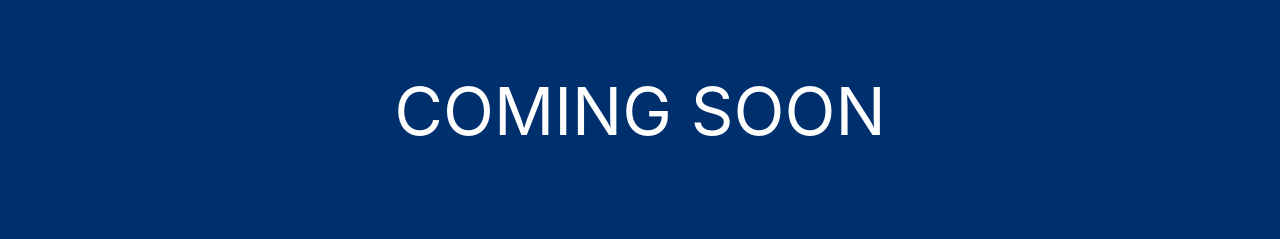
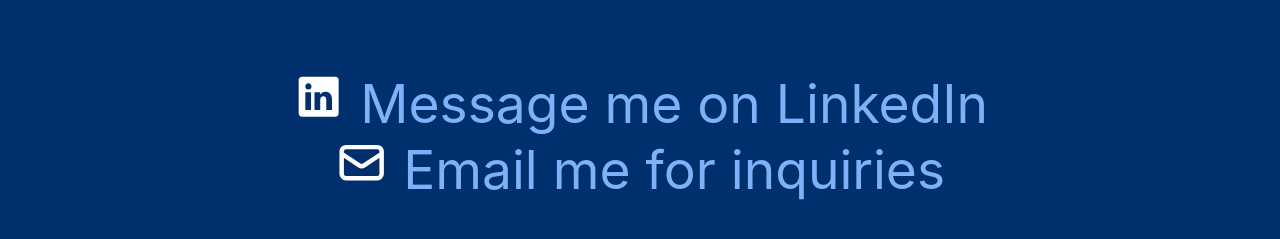
Before and after one commit to alenischavarria/alenischavarria.github.io, a React (Create React App) app in the folder my-portfolio/: page / in a window 1280 px wide. Shown: the part 2773-3012 px from the top of the page. Before the commit the page ends 2991 px from the top, so only its background shows below. Built offline with nearby package versions, Linux system fonts and the light colour scheme.

Commit message:
added links to Github and Email

```diff
--- a/my-portfolio/package.json
+++ b/my-portfolio/package.json
@@ -9,6 +9,7 @@
     "express": "^4.18.2",
     "react": "^18.2.0",
     "react-dom": "^18.2.0",
+    "react-icons": "^5.0.1",
     "react-scripts": "5.0.1",
     "web-vitals": "^2.1.4"
   },
--- a/my-portfolio/src/App.css
+++ b/my-portfolio/src/App.css
@@ -286,13 +286,32 @@
   right: 0;
 }
 
-/* Example of media query for smaller screens */
+
+.LinkedInContact{
+  font-size: 40pt;
+}
+.LinkedInContact a{
+  text-decoration: none;
+  color:#80B0F8;
+  text-align: center;
+}
+
+.EmailContact{
+  font-size: 40pt;
+  margin-bottom: 5%;
+}
+.EmailContact a{
+  text-decoration: none;
+  color:#80B0F8;
+  text-align: center;
+}
 @media screen and (max-width: 970px) {
   nav {
     padding: 5px;
   }
   .navbaruli {
-    flex-direction: column;
+    flex-direction: row;
+    font-size: 10pt;
   }
   #navbarli {
     margin: 5px;
--- a/my-portfolio/src/App.js
+++ b/my-portfolio/src/App.js
@@ -1,4 +1,5 @@
-import logo from './logo.svg';
+import { IoLogoLinkedin } from "react-icons/io";
+import { HiOutlineMail } from "react-icons/hi";
 import './App.css';
 import React, {useEffect, useState} from 'react';
 //import {useSpring, animated} from 'react-spring';
@@ -205,7 +206,22 @@
   )
 }
 
-const ContactInfo = () => {}
+const ContactInfo = () => {
+
+return(
+  <>
+  <div className= "allCI">
+    <div className="LinkedInContact">
+      <IoLogoLinkedin /> <a href="https://www.linkedin.com/in/alenis-chavarria-15602a251/" target="_blank">Message me on LinkedIn</a>
+    </div>
+    <div className="EmailContact">
+      <HiOutlineMail /> <a href="mailto:alenis.in.stem@gmail.com" >Email me for inquiries</a>
+    </div>
+  </div>
+  </>
+)
+
+}
 
 function App() {
   useEffect(() => {
@@ -249,7 +265,6 @@
         <section id="contact">
           <h1>Contact Me</h1>
             <ContactInfo />
-          <p>COMING SOON</p>
         </section>
       </main>
       <footer></footer>
```
Also changed, not shown: 2 other files (tests, documents, lock files or other folders).
